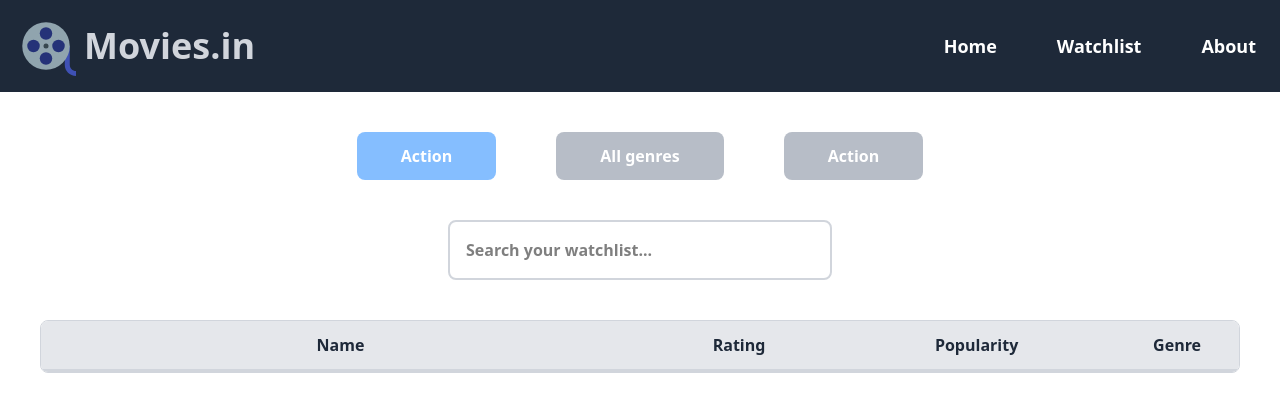
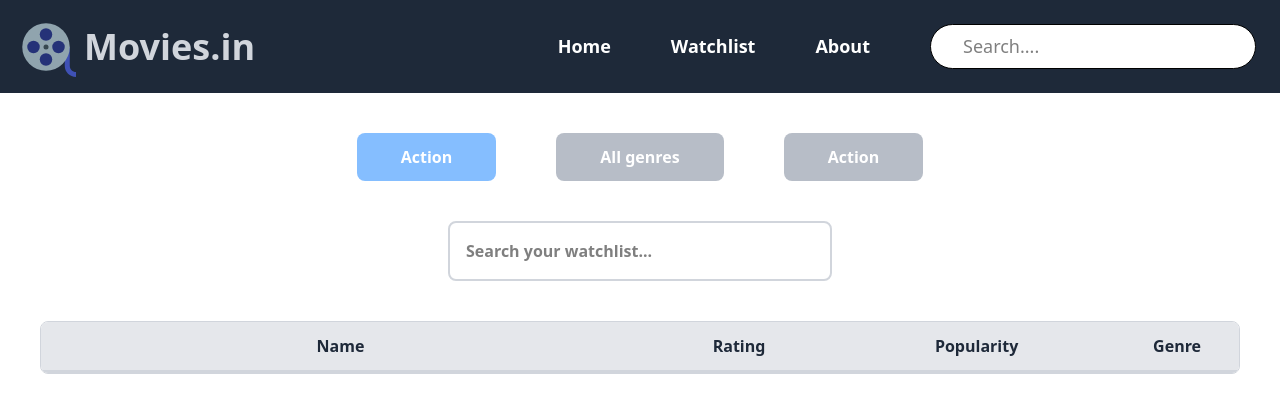
Before and after one commit to navaneethpv/imdb-clone, a React (Vite) app: page /watchlist in a window 1280 px wide. Shown: the top 412 px of the page. Built offline with nearby package versions, Linux system fonts and the light colour scheme.

Commit message:
Adds search input to Navbar
Introduces a search input field to the navigation bar, enabling users to type search queries. Sets up basic state management and an event handler to capture user input, laying the groundwork for future search functionality.

```diff
--- a/src/components/Navbar.jsx
+++ b/src/components/Navbar.jsx
@@ -1,7 +1,11 @@
-import React from "react";
+import React, { useState } from "react";
 import { FcFilmReel } from "react-icons/fc";
 import { Link } from "react-router-dom";
 const Navbar = () => {
+  const [search, setSearch] = useState('')
+  const handleSearch = (e) => {
+    console.log(e.target.value)
+  }
   return (
     <div className="flex justify-between items-center bg-gray-800 text-white p-4 sticky top-0 z-50">
       <div className="flex items-center">
@@ -18,6 +22,15 @@ const Navbar = () => {
         <Link to="/about">
           <li className="list-none font-bold">About</li>
         </Link>
+        <div>
+          <input
+            type="text"
+            className="border-1 px-8 py-2 rounded-full bg-white text-black outline-none font-sans font-medium"
+            placeholder="Search...."
+            onChange={handleSearch}
+            // value={search}
+          />
+        </div>
       </div>
     </div>
   );
```
